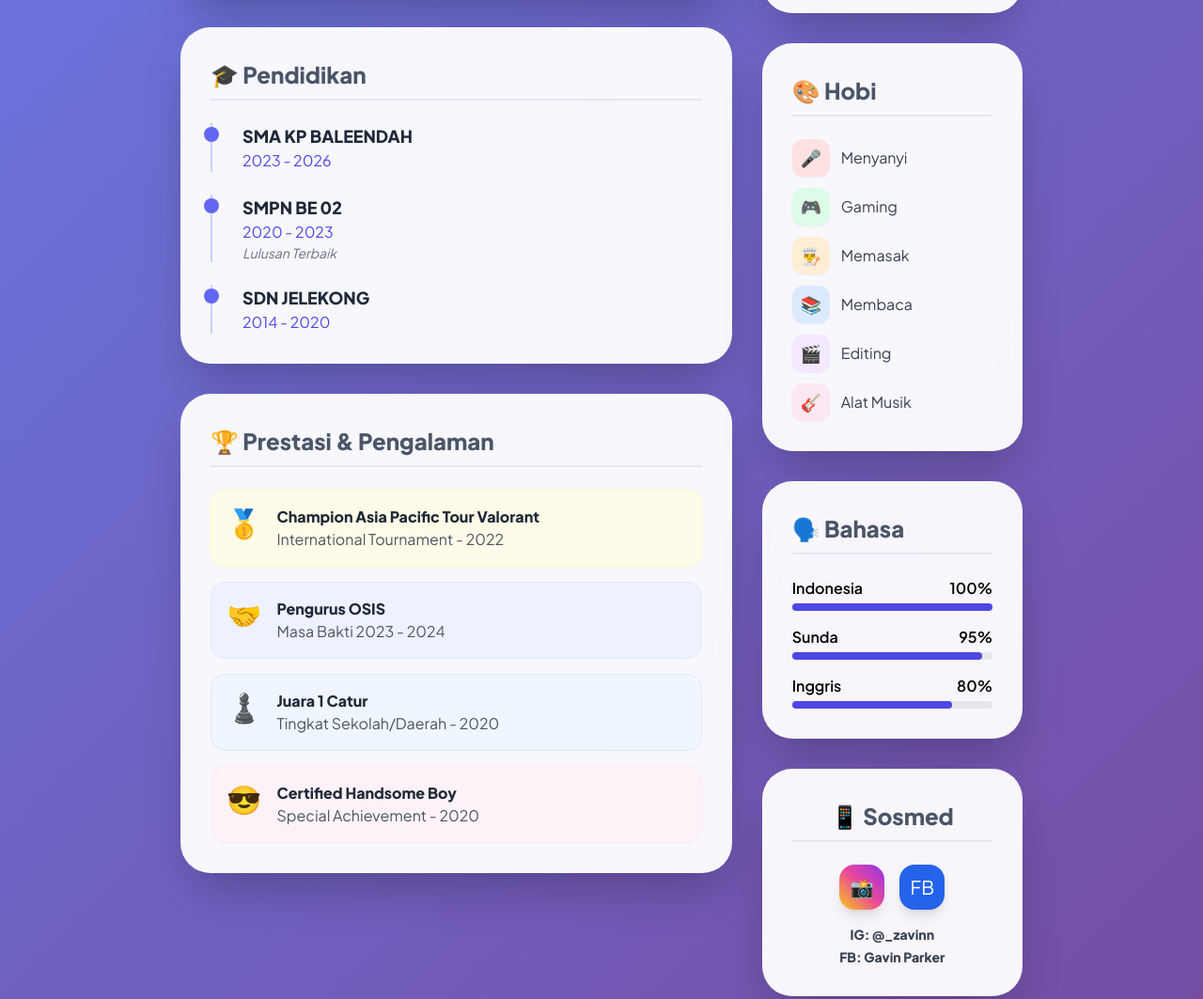
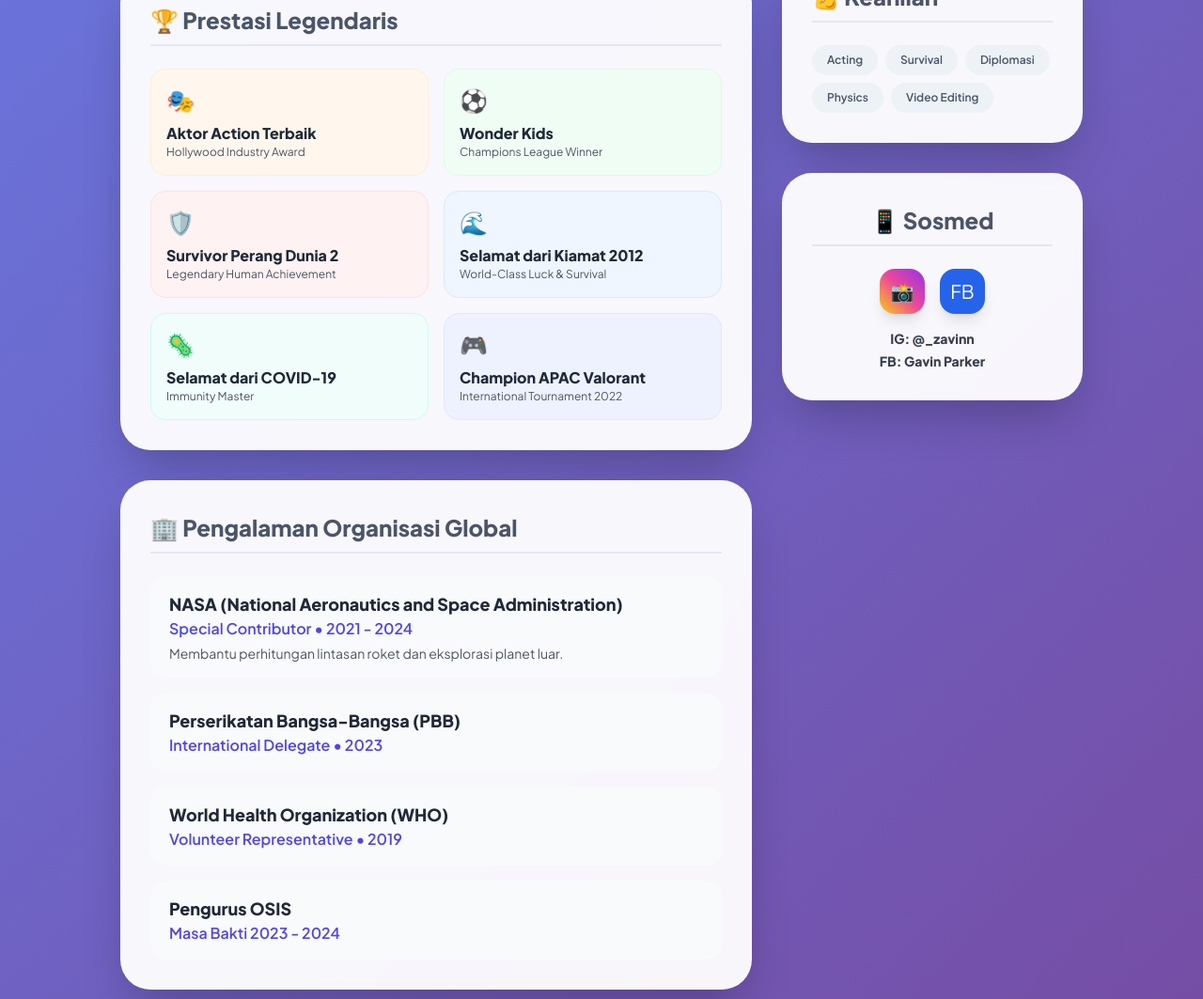
Before and after one commit to zavinisheree/cv-zahran, a plain HTML site: page index.html in a window 1280 px wide. Shown: the part 728-1791 px from the top of the page at 94% size. Drawn offline with nearby package versions, Linux system fonts and the light colour scheme.

Commit message:
cv zahran fix

```diff
--- a/index.html
+++ b/index.html
@@ -56,10 +56,24 @@
             border: 4px solid white;
             box-shadow: 0 10px 15px -3px rgba(0, 0, 0, 0.1);
         }
+        .experience-card {
+            transition: all 0.3s ease;
+            border-left: 4px solid transparent;
+        }
+        .experience-card:hover {
+            border-left-color: #667eea;
+            background: #f8fafc;
+            transform: translateX(5px);
+        }
+        .achievement-grid {
+            display: grid;
+            grid-template-columns: repeat(auto-fill, minmax(280px, 1fr));
+            gap: 1rem;
+        }
     </style>
 </head>
 <body class="py-10 px-4 md:px-0">
-    <div class="max-w-4xl mx-auto">
+    <div class="max-w-5xl mx-auto">
         <!-- Header / Profile Section -->
         <div class="glass-card p-8 md:p-12 mb-8 text-center md:text-left flex flex-col md:flex-row items-center gap-8">
             <div class="relative">
@@ -68,88 +82,94 @@
                      class="profile-img bg-indigo-100"
                      onerror="this.src='https://ui-avatars.com/api/?name=Zahran+Khaliq&background=667eea&color=fff&size=200'">
             </div>
-            <div class="flex-1">
+            <div class="flex-1 w-full">
                 <h1 class="text-4xl md:text-5xl font-extrabold text-gray-800 mb-2">Zahran Khaliq Fahrezi</h1>
-                <p class="text-xl text-indigo-600 font-semibold mb-4">Creative Thinker & Pro Gamer 🎮</p>
+                <p class="text-xl text-indigo-600 font-semibold mb-4">Aktor Hollywood, Survivor & Pro Gamer 🎬🎮</p>
                 <div class="grid grid-cols-1 md:grid-cols-2 gap-3 text-gray-600">
-                    <div class="flex items-center gap-2 justify-center md:justify-start">
+                    <div class="flex items-center gap-2 justify-center md:justify-start text-sm md:text-base">
                         <span>📍</span> Bandung, Baleendah Jelekong
                     </div>
-                    <div class="flex items-center gap-2 justify-center md:justify-start">
+                    <div class="flex items-center gap-2 justify-center md:justify-start text-sm md:text-base">
                         <span>📞</span> 085723495394
                     </div>
-                    <div class="flex items-center gap-2 justify-center md:justify-start">
+                    <div class="flex items-center gap-2 justify-center md:justify-start text-sm md:text-base">
+                        <span>✉️</span> zahranfahrezi942@gmail.com
+                    </div>
+                    <div class="flex items-center gap-2 justify-center md:justify-start text-sm md:text-base">
                         <span>📅</span> Lahir: 2007
                     </div>
                 </div>
             </div>
         </div>
 
-        <div class="grid grid-cols-1 md:grid-cols-3 gap-8">
-            <!-- Left Column -->
-            <div class="md:col-span-2 space-y-8">
+        <div class="grid grid-cols-1 lg:grid-cols-3 gap-8">
+            <!-- Left & Middle Column (Main Content) -->
+            <div class="lg:col-span-2 space-y-8">
                 <!-- Tentang Diri -->
                 <section class="glass-card p-8">
                     <h2 class="section-title">✨ Tentang Diri</h2>
                     <p class="text-gray-700 leading-relaxed text-lg">
-                        Halo! Saya Zahran, seorang individu yang penuh semangat dan kreatif dengan ketertarikan besar di dunia teknologi, seni, dan komunikasi. Saya adalah tipe orang yang selalu ingin tahu dan senang mengeksplorasi hal-hal baru, mulai dari mengasah logika lewat gaming kompetitif hingga mengekspresikan diri melalui musik dan editing. Dengan latar belakang pengalaman organisasi yang kuat, saya memiliki kemampuan adaptasi yang cepat dan dedikasi tinggi dalam setiap tantangan yang saya hadapi.
+                        Saya adalah individu dengan riwayat hidup yang sangat unik dan legendaris. Dari memenangkan kompetisi game tingkat internasional hingga membintangi film aksi Hollywood. Sebagai penyintas berbagai peristiwa bersejarah dan kiamat 2012, saya memiliki ketahanan mental dan fisik yang luar biasa. Saat ini saya aktif berkontribusi di organisasi global seperti NASA dan PBB untuk membawa perubahan positif bagi dunia.
                     </p>
                 </section>
 
-                <!-- Pendidikan -->
+                <!-- Prestasi (Legenda) -->
                 <section class="glass-card p-8">
-                    <h2 class="section-title">🎓 Pendidikan</h2>
-                    <div class="space-y-6">
-                        <div class="relative pl-8 border-l-2 border-indigo-200">
-                            <div class="absolute -left-[9px] top-1 w-4 h-4 bg-indigo-500 rounded-full"></div>
-                            <h3 class="font-bold text-lg text-gray-800">SMA KP BALEENDAH</h3>
-                            <p class="text-indigo-600 font-medium">2023 - 2026</p>
+                    <h2 class="section-title">🏆 Prestasi Legendaris</h2>
+                    <div class="achievement-grid">
+                        <div class="p-4 bg-orange-50 rounded-2xl border border-orange-100 transition hover:shadow-md">
+                            <span class="text-2xl">🎭</span>
+                            <h4 class="font-bold text-gray-800 mt-2">Aktor Action Terbaik</h4>
+                            <p class="text-xs text-gray-600">Hollywood Industry Award</p>
                         </div>
-                        <div class="relative pl-8 border-l-2 border-indigo-200">
-                            <div class="absolute -left-[9px] top-1 w-4 h-4 bg-indigo-500 rounded-full"></div>
-                            <h3 class="font-bold text-lg text-gray-800">SMPN BE 02</h3>
-                            <p class="text-indigo-600 font-medium">2020 - 2023</p>
-                            <p class="text-sm text-gray-500 italic">Lulusan Terbaik</p>
+                        <div class="p-4 bg-green-50 rounded-2xl border border-green-100 transition hover:shadow-md">
+                            <span class="text-2xl">⚽</span>
+                            <h4 class="font-bold text-gray-800 mt-2">Wonder Kids</h4>
+                            <p class="text-xs text-gray-600">Champions League Winner</p>
                         </div>
-                        <div class="relative pl-8 border-l-2 border-indigo-200">
-                            <div class="absolute -left-[9px] top-1 w-4 h-4 bg-indigo-500 rounded-full"></div>
-                            <h3 class="font-bold text-lg text-gray-800">SDN JELEKONG</h3>
-                            <p class="text-indigo-600 font-medium">2014 - 2020</p>
+                        <div class="p-4 bg-red-50 rounded-2xl border border-red-100 transition hover:shadow-md">
+                            <span class="text-2xl">🛡️</span>
+                            <h4 class="font-bold text-gray-800 mt-2">Survivor Perang Dunia 2</h4>
+                            <p class="text-xs text-gray-600">Legendary Human Achievement</p>
+                        </div>
+                        <div class="p-4 bg-blue-50 rounded-2xl border border-blue-100 transition hover:shadow-md">
+                            <span class="text-2xl">🌊</span>
+                            <h4 class="font-bold text-gray-800 mt-2">Selamat dari Kiamat 2012</h4>
+                            <p class="text-xs text-gray-600">World-Class Luck & Survival</p>
+                        </div>
+                        <div class="p-4 bg-teal-50 rounded-2xl border border-teal-100 transition hover:shadow-md">
+                            <span class="text-2xl">🦠</span>
+                            <h4 class="font-bold text-gray-800 mt-2">Selamat dari COVID-19</h4>
+                            <p class="text-xs text-gray-600">Immunity Master</p>
+                        </div>
+                        <div class="p-4 bg-indigo-50 rounded-2xl border border-indigo-100 transition hover:shadow-md">
+                            <span class="text-2xl">🎮</span>
+                            <h4 class="font-bold text-gray-800 mt-2">Champion APAC Valorant</h4>
+                            <p class="text-xs text-gray-600">International Tournament 2022</p>
                         </div>
                     </div>
                 </section>
 
-                <!-- Pengalaman & Sertifikat -->
+                <!-- Pengalaman Organisasi -->
                 <section class="glass-card p-8">
-                    <h2 class="section-title">🏆 Prestasi & Pengalaman</h2>
-                    <div class="grid grid-cols-1 gap-4">
-                        <div class="flex items-start gap-4 p-4 bg-yellow-50 rounded-2xl border border-yellow-100 transition hover:shadow-md">
-                            <span class="text-3xl">🥇</span>
-                            <div>
-                                <h4 class="font-bold text-gray-800">Champion Asia Pacific Tour Valorant</h4>
-                                <p class="text-gray-600">International Tournament - 2022</p>
-                            </div>
+                    <h2 class="section-title">🏢 Pengalaman Organisasi Global</h2>
+                    <div class="space-y-4">
+                        <div class="experience-card p-4 rounded-2xl bg-slate-50">
+                            <h4 class="font-bold text-gray-800 text-lg">NASA (National Aeronautics and Space Administration)</h4>
+                            <p class="text-indigo-600 font-semibold">Special Contributor • 2021 - 2024</p>
+                            <p class="text-sm text-gray-600 mt-1">Membantu perhitungan lintasan roket dan eksplorasi planet luar.</p>
                         </div>
-                        <div class="flex items-start gap-4 p-4 bg-indigo-50 rounded-2xl border border-indigo-100 transition hover:shadow-md">
-                            <span class="text-3xl">🤝</span>
-                            <div>
-                                <h4 class="font-bold text-gray-800">Pengurus OSIS</h4>
-                                <p class="text-gray-600">Masa Bakti 2023 - 2024</p>
-                            </div>
+                        <div class="experience-card p-4 rounded-2xl bg-slate-50">
+                            <h4 class="font-bold text-gray-800 text-lg">Perserikatan Bangsa-Bangsa (PBB)</h4>
+                            <p class="text-indigo-600 font-semibold">International Delegate • 2023</p>
                         </div>
-                        <div class="flex items-start gap-4 p-4 bg-blue-50 rounded-2xl border border-blue-100 transition hover:shadow-md">
-                            <span class="text-3xl">♟️</span>
-                            <div>
-                                <h4 class="font-bold text-gray-800">Juara 1 Catur</h4>
-                                <p class="text-gray-600">Tingkat Sekolah/Daerah - 2020</p>
-                            </div>
+                        <div class="experience-card p-4 rounded-2xl bg-slate-50">
+                            <h4 class="font-bold text-gray-800 text-lg">World Health Organization (WHO)</h4>
+                            <p class="text-indigo-600 font-semibold">Volunteer Representative • 2019</p>
                         </div>
-                        <div class="flex items-start gap-4 p-4 bg-pink-50 rounded-2xl border border-pink-100 transition hover:shadow-md">
-                            <span class="text-3xl">😎</span>
-                            <div>
-                                <h4 class="font-bold text-gray-800">Certified Handsome Boy</h4>
-                                <p class="text-gray-600">Special Achievement - 2020</p>
-                            </div>
+                        <div class="experience-card p-4 rounded-2xl bg-slate-50">
+                            <h4 class="font-bold text-gray-800 text-lg">Pengurus OSIS</h4>
+                            <p class="text-indigo-600 font-semibold">Masa Bakti 2023 - 2024</p>
                         </div>
                     </div>
                 </section>
@@ -157,75 +177,37 @@
 
             <!-- Right Column -->
             <div class="space-y-8">
+                <!-- Pendidikan -->
+                <section class="glass-card p-8">
+                    <h2 class="section-title">🎓 Pendidikan</h2>
+                    <div class="space-y-6">
+                        <div class="relative pl-6 border-l-2 border-indigo-200">
+                            <div class="absolute -left-[9px] top-1 w-4 h-4 bg-indigo-500 rounded-full"></div>
+                            <h3 class="font-bold text-gray-800">SMA KP BALEENDAH</h3>
+                            <p class="text-sm text-indigo-600">2023 - 2026</p>
+                        </div>
+                        <div class="relative pl-6 border-l-2 border-indigo-200">
+                            <div class="absolute -left-[9px] top-1 w-4 h-4 bg-indigo-500 rounded-full"></div>
+                            <h3 class="font-bold text-gray-800">SMPN BE 02</h3>
+                            <p class="text-sm text-indigo-600">2020 - 2023</p>
+                        </div>
+                        <div class="relative pl-6 border-l-2 border-indigo-200">
+                            <div class="absolute -left-[9px] top-1 w-4 h-4 bg-indigo-500 rounded-full"></div>
+                            <h3 class="font-bold text-gray-800">SDN JELEKONG</h3>
+                            <p class="text-sm text-indigo-600">2014 - 2020</p>
+                        </div>
+                    </div>
+                </section>
+
                 <!-- Keahlian -->
                 <section class="glass-card p-8">
                     <h2 class="section-title">💪 Keahlian</h2>
                     <div class="flex flex-wrap gap-2">
-                        <span class="skill-badge">Public Speaking</span>
-                        <span class="skill-badge">Komunikasi</span>
-                        <span class="skill-badge">Manajemen Diri</span>
-                        <span class="skill-badge">Berpikir Kreatif</span>
-                        <span class="skill-badge">Pemasaran</span>
-                        <span class="skill-badge">Problem Solving</span>
-                    </div>
-                </section>
-
-                <!-- Hobby -->
-                <section class="glass-card p-8">
-                    <h2 class="section-title">🎨 Hobi</h2>
-                    <ul class="space-y-3">
-                        <li class="flex items-center gap-3 text-gray-700 font-medium">
-                            <span class="w-10 h-10 flex items-center justify-center bg-red-100 rounded-xl text-lg shadow-sm">🎤</span> Menyanyi
-                        </li>
-                        <li class="flex items-center gap-3 text-gray-700 font-medium">
-                            <span class="w-10 h-10 flex items-center justify-center bg-green-100 rounded-xl text-lg shadow-sm">🎮</span> Gaming
-                        </li>
-                        <li class="flex items-center gap-3 text-gray-700 font-medium">
-                            <span class="w-10 h-10 flex items-center justify-center bg-orange-100 rounded-xl text-lg shadow-sm">👨‍🍳</span> Memasak
-                        </li>
-                        <li class="flex items-center gap-3 text-gray-700 font-medium">
-                            <span class="w-10 h-10 flex items-center justify-center bg-blue-100 rounded-xl text-lg shadow-sm">📚</span> Membaca
-                        </li>
-                        <li class="flex items-center gap-3 text-gray-700 font-medium">
-                            <span class="w-10 h-10 flex items-center justify-center bg-purple-100 rounded-xl text-lg shadow-sm">🎬</span> Editing
-                        </li>
-                        <li class="flex items-center gap-3 text-gray-700 font-medium">
-                            <span class="w-10 h-10 flex items-center justify-center bg-pink-100 rounded-xl text-lg shadow-sm">🎸</span> Alat Musik
-                        </li>
-                    </ul>
-                </section>
-
-                <!-- Bahasa -->
-                <section class="glass-card p-8">
-                    <h2 class="section-title">🗣️ Bahasa</h2>
-                    <div class="space-y-4">
-                        <div>
-                            <div class="flex justify-between mb-1 font-semibold">
-                                <span>Indonesia</span>
-                                <span>100%</span>
-                            </div>
-                            <div class="w-full bg-gray-200 rounded-full h-2">
-                                <div class="bg-indigo-600 h-2 rounded-full" style="width: 100%"></div>
-                            </div>
-                        </div>
-                        <div>
-                            <div class="flex justify-between mb-1 font-semibold">
-                                <span>Sunda</span>
-                                <span>95%</span>
-                            </div>
-                            <div class="w-full bg-gray-200 rounded-full h-2">
-                                <div class="bg-indigo-600 h-2 rounded-full" style="width: 95%"></div>
-                            </div>
-                        </div>
-                        <div>
-                            <div class="flex justify-between mb-1 font-semibold">
-                                <span>Inggris</span>
-                                <span>80%</span>
-                            </div>
-                            <div class="w-full bg-gray-200 rounded-full h-2">
-                                <div class="bg-indigo-600 h-2 rounded-full" style="width: 80%"></div>
-                            </div>
-                        </div>
+                        <span class="skill-badge text-xs">Acting</span>
+                        <span class="skill-badge text-xs">Survival</span>
+                        <span class="skill-badge text-xs">Diplomasi</span>
+                        <span class="skill-badge text-xs">Physics</span>
+                        <span class="skill-badge text-xs">Video Editing</span>
                     </div>
                 </section>
 
@@ -236,20 +218,20 @@
                         <a href="https://instagram.com/_zavinn" target="_blank" class="social-link w-12 h-12 flex items-center justify-center bg-gradient-to-tr from-yellow-400 via-pink-500 to-purple-600 text-white rounded-2xl text-xl shadow-lg">
                             📸
                         </a>
-                        <a href="#" class="social-link w-12 h-12 flex items-center justify-center bg-blue-600 text-white rounded-2xl text-xl shadow-lg">
+                        <a href="https://www.facebook.com/gavin.parker.466499" target="_blank" class="social-link w-12 h-12 flex items-center justify-center bg-blue-600 text-white rounded-2xl text-xl shadow-lg">
                             FB
                         </a>
                     </div>
-                    <div class="text-sm space-y-1">
-                        <p class="font-bold text-gray-700">IG: @_zavinn</p>
-                        <p class="font-bold text-gray-700">FB: Gavin Parker</p>
+                    <div class="text-sm font-bold text-gray-700">
+                        <p>IG: @_zavinn</p>
+                        <p class="mt-1">FB: Gavin Parker</p>
                     </div>
                 </section>
             </div>
         </div>
 
         <footer class="mt-12 text-center text-white pb-10">
-            <p class="opacity-80">Dibuat dengan ❤️ untuk Zahran Khaliq Fahrezi</p>
+            <p class="opacity-80">Dibuat dengan ❤️ untuk Sang Legenda, Zahran Khaliq Fahrezi</p>
         </footer>
     </div>
 </body>
```
